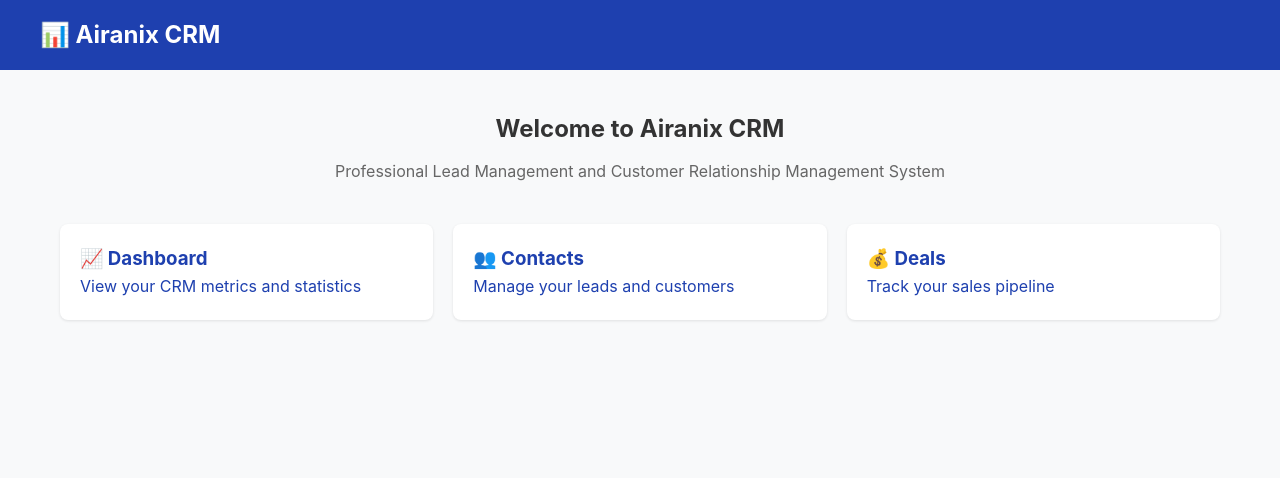
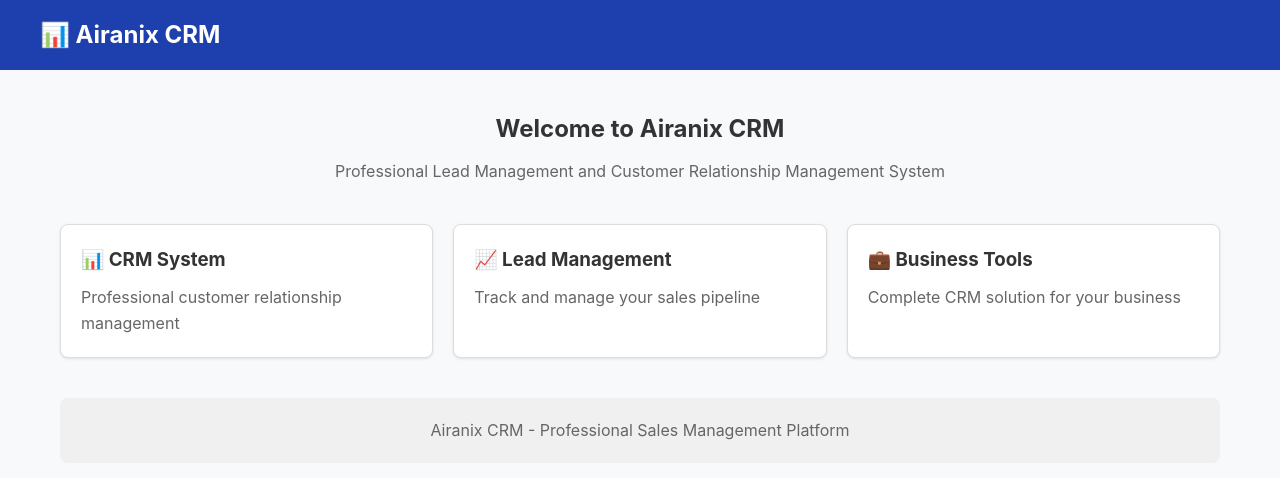
Before and after one commit to rouble-cmd/airanix-crm, a Next.js app: page / in a window 1280 px wide. Shown: the top 478 px of the page. Built offline with nearby package versions, Linux system fonts and the light colour scheme.

Commit message:
Fix: remove redirect logic from home page

```diff
--- a/app/page.tsx
+++ b/app/page.tsx
@@ -1,5 +1,3 @@
-import Link from 'next/link'
-
 export default function Home() {
   return (
     <main style={{ maxWidth: '1200px', margin: '40px auto', padding: '0 20px' }}>
@@ -11,47 +9,24 @@ export default function Home() {
       </div>
 
       <div style={{ display: 'grid', gridTemplateColumns: 'repeat(auto-fit, minmax(250px, 1fr))', gap: '20px' }}>
-        <Link href="/dashboard">
-          <div style={{
-            padding: '20px',
-            background: 'white',
-            borderRadius: '8px',
-            cursor: 'pointer',
-            boxShadow: '0 1px 3px rgba(0,0,0,0.1)',
-            transition: 'transform 0.2s'
-          }}>
-            <h3>📈 Dashboard</h3>
-            <p>View your CRM metrics and statistics</p>
-          </div>
-        </Link>
+        <div style={{ padding: '20px', background: 'white', borderRadius: '8px', boxShadow: '0 1px 3px rgba(0,0,0,0.1)', border: '1px solid #ddd' }}>
+          <h3>📊 CRM System</h3>
+          <p style={{ color: '#666', marginTop: '10px' }}>Professional customer relationship management</p>
+        </div>
 
-        <Link href="/contacts">
-          <div style={{
-            padding: '20px',
-            background: 'white',
-            borderRadius: '8px',
-            cursor: 'pointer',
-            boxShadow: '0 1px 3px rgba(0,0,0,0.1)',
-            transition: 'transform 0.2s'
-          }}>
-            <h3>👥 Contacts</h3>
-            <p>Manage your leads and customers</p>
-          </div>
-        </Link>
+        <div style={{ padding: '20px', background: 'white', borderRadius: '8px', boxShadow: '0 1px 3px rgba(0,0,0,0.1)', border: '1px solid #ddd' }}>
+          <h3>📈 Lead Management</h3>
+          <p style={{ color: '#666', marginTop: '10px' }}>Track and manage your sales pipeline</p>
+        </div>
 
-        <Link href="/deals">
-          <div style={{
-            padding: '20px',
-            background: 'white',
-            borderRadius: '8px',
-            cursor: 'pointer',
-            boxShadow: '0 1px 3px rgba(0,0,0,0.1)',
-            transition: 'transform 0.2s'
-          }}>
-            <h3>💰 Deals</h3>
-            <p>Track your sales pipeline</p>
-          </div>
-        </Link>
+        <div style={{ padding: '20px', background: 'white', borderRadius: '8px', boxShadow: '0 1px 3px rgba(0,0,0,0.1)', border: '1px solid #ddd' }}>
+          <h3>💼 Business Tools</h3>
+          <p style={{ color: '#666', marginTop: '10px' }}>Complete CRM solution for your business</p>
+        </div>
+      </div>
+
+      <div style={{ marginTop: '40px', padding: '20px', background: '#f0f0f0', borderRadius: '8px', textAlign: 'center' }}>
+        <p style={{ color: '#666' }}>Airanix CRM - Professional Sales Management Platform</p>
       </div>
     </main>
   )
```
